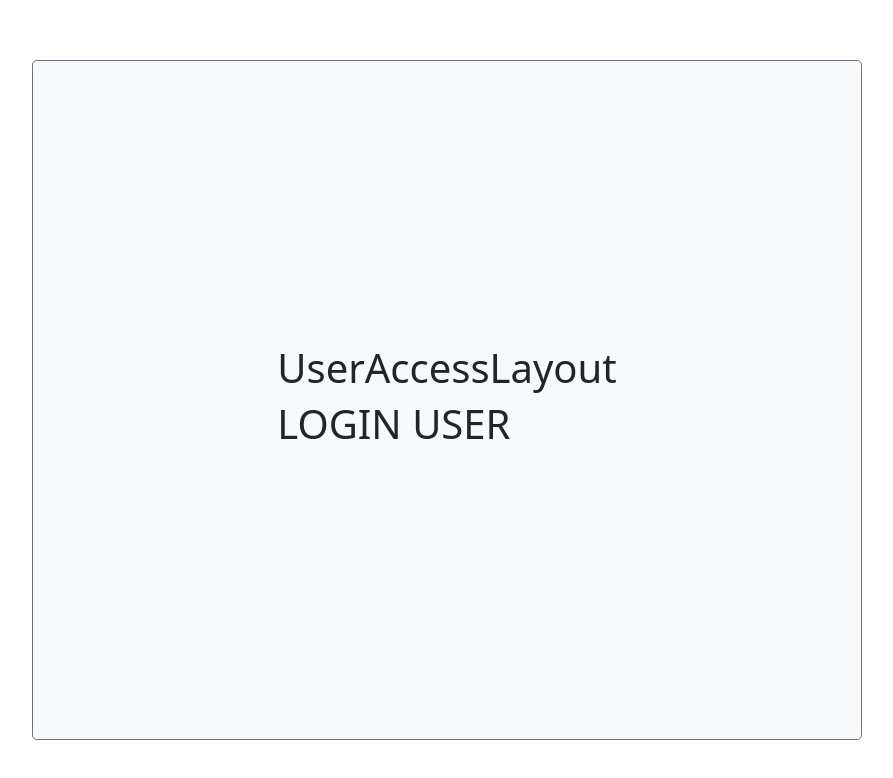
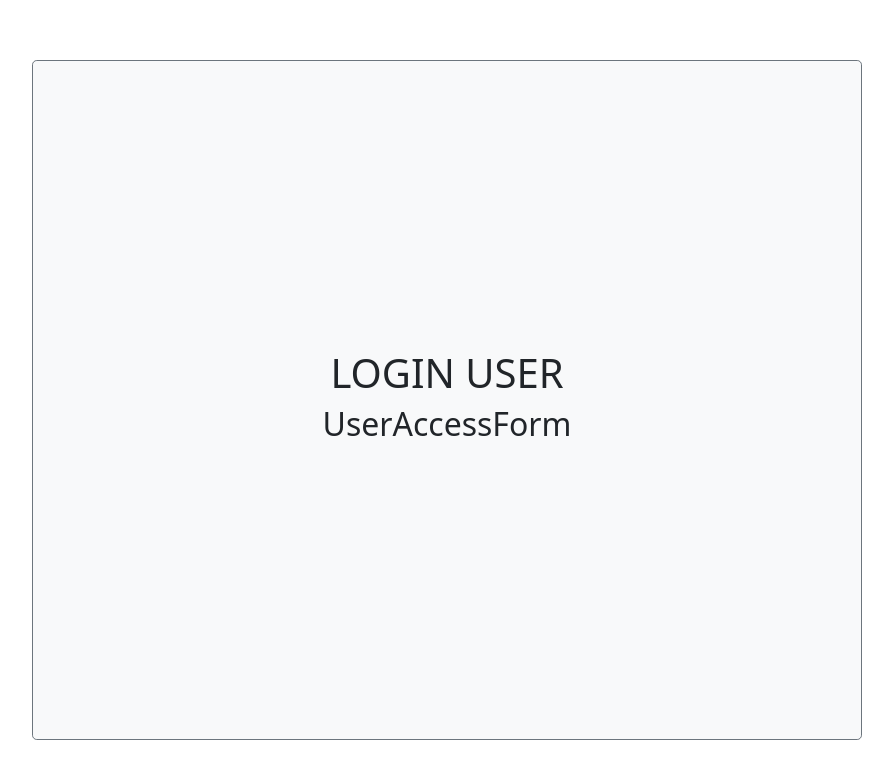
Before and after one commit to KenieB/toDoApp, a React (Vite) app in the folder to-do-client/: page /access/login in a window 1280 px wide. Shown: the top 778 px of the page, without its empty margins (193-1086 px from the left). Built offline with nearby package versions, Linux system fonts and the light colour scheme.

Commit message:
Routing corrected for reorg

```diff
--- a/to-do-client/src/App.jsx
+++ b/to-do-client/src/App.jsx
@@ -33,8 +33,6 @@ function App() {
                 activeUser={activeUser}
                 setActiveUser={setActiveUser}
                 hasAccessToken={hasAccessToken}
-                setHasAccessToken={setHasAccessToken}
-                newUserFlag={newUserFlag}
                 setNewUserFlag={setNewUserFlag}
                 appErr={appErr}
                 setAppErr={setAppErr}
@@ -66,6 +64,7 @@ function App() {
                   setHasAccessToken={setHasAccessToken}
                   appErr={appErr}
                   setAppErr={setAppErr}
+                  newUserFlag={newUserFlag}
                 />
               }
             />
@@ -79,6 +78,7 @@ function App() {
                   setHasAccessToken={setHasAccessToken}
                   appErr={appErr}
                   setAppErr={setAppErr}
+                  newUserFlag={newUserFlag}
                 />
               }
             />
--- a/to-do-client/src/home/EnterApp.jsx
+++ b/to-do-client/src/home/EnterApp.jsx
@@ -8,18 +8,15 @@ function EnterApp({
   activeUser,
   setActiveUser,
   hasAccessToken,
-  newUserFlag,
   setNewUserFlag,
-  setHasAccessToken,
   appErr,
   setAppErr,
 }) {
   useEffect(() => {
-    if (Object.keys(activeUser).length) {
+    if (Object.keys(activeUser).length && !hasAccessToken) {
       const invalidSession = new Error(
         "Invalid session. Please login again to validate."
       );
-      console.log("invalidSession: ", invalidSession);
       setAppErr(invalidSession);
     }
   }, []);
@@ -50,6 +47,7 @@ function EnterApp({
             <Container fluid id="user-view-element-container">
               <UserAccessPrompt
                 activeUser={activeUser}
+                setActiveUser={setActiveUser}
                 setNewUserFlag={setNewUserFlag}
                 appErr={appErr}
                 setAppErr={setAppErr}
--- a/to-do-client/src/home/UserAccessPrompt.jsx
+++ b/to-do-client/src/home/UserAccessPrompt.jsx
@@ -3,17 +3,23 @@ import { useNavigate } from "react-router-dom";
 import { Container, Row, Col, Button } from "react-bootstrap";
 import ErrorAlert from "../layout/ErrorAlert";
 
-function UserAccessPrompt({ activeUser, setNewUserFlag, appErr, setAppErr }) {
+function UserAccessPrompt({ activeUser, setActiveUser, setNewUserFlag, appErr, setAppErr }) {
   const navigate = useNavigate();
 
   //User Access Button Click Handlers
   const loginClickHandler = (event) => {
     event.preventDefault();
+    if(Object.keys(activeUser).length) {
+      setActiveUser({});
+    }
     setAppErr(null);
     navigate("/access/login");
   };
   const registerClickHandler = (event) => {
     event.preventDefault();
+    if(Object.keys(activeUser).length) {
+      setActiveUser({});
+    }
     setNewUserFlag(true);
     setAppErr(null);
     navigate("/access/register");
--- a/to-do-client/src/userAccess/LoginUser.jsx
+++ b/to-do-client/src/userAccess/LoginUser.jsx
@@ -1,5 +1,6 @@
 import React, { useEffect } from "react";
 import { Container, Row, Col, Button } from "react-bootstrap";
+import UserAccessForm from "./UserAccessForm";
 
 function LoginUser({
   activeUser,
@@ -8,13 +9,20 @@ function LoginUser({
   setHasAccessToken,
   appErr,
   setAppErr,
+  newUserFlag,
 }) {
   useEffect(() => {
-    console.log("activeUser: ", activeUser);
-    console.log("hasAccessToken: ", hasAccessToken);
-    console.log("appErr: ", appErr);
+    console.log("[LOGIN] activeUser: ", activeUser);
+    console.log("[LOGIN] hasAccessToken: ", hasAccessToken);
+    console.log("[LOGIN] newUserFlag: ", newUserFlag);
+    console.log("[LOGIN] appErr: ", appErr);
   }, []);
-  return <h1>LOGIN USER</h1>;
+  return (
+    <>
+      <h1>LOGIN USER</h1>
+      <h2>UserAccessForm</h2>
+    </>
+  );
 }
 
 export default LoginUser;
--- a/to-do-client/src/userAccess/RegisterUser.jsx
+++ b/to-do-client/src/userAccess/RegisterUser.jsx
@@ -1,5 +1,6 @@
 import React, { useEffect } from "react";
 import { Container, Row, Col, Button } from "react-bootstrap";
+import UserAccessForm from "./UserAccessForm";
 
 function RegisterUser({
   activeUser,
@@ -8,13 +9,20 @@ function RegisterUser({
   setHasAccessToken,
   appErr,
   setAppErr,
+  newUserFlag,
 }) {
   useEffect(() => {
-    console.log("activeUser: ", activeUser);
-    console.log("hasAccessToken: ", hasAccessToken);
-    console.log("appErr: ", appErr);
+    console.log("[REGISTER] activeUser: ", activeUser);
+    console.log("[REGISTER] hasAccessToken: ", hasAccessToken);
+    console.log("[LOGIN] newUserFlag: ", newUserFlag);
+    console.log("[REGISTER] appErr: ", appErr);
   }, []);
-  return <h1>REGISTER USER</h1>;
+  return (
+    <>
+      <h1>REGISTER USER</h1>
+      <h2>UserAccessForm</h2>
+    </>
+  );
 }
 
 export default RegisterUser;
--- a/to-do-client/src/userAccess/UserAccessForm.jsx
+++ b/to-do-client/src/userAccess/UserAccessForm.jsx
@@ -1,35 +1,86 @@
 import React, { useState } from "react";
 import { Form, Container } from "react-bootstrap";
 
-function UserAccessForm({ newUserFlag }) {
+function UserAccessForm({
+  setActiveUser,
+  setHasAccessToken,
+  appErr,
+  setAppErr,
+  newUserFlag,
+}) {
   const newUserInit = {
     first_name: "",
     last_name: "",
     email: "",
     password: "",
-    password_check: "",
+    password_confirm: "",
   };
   const existingUserInit = {
     email: "",
     password: "",
   };
-  const initFormState = () => newUser ? newUserInit : existingUserInit;
+  const initFormState = () => (newUser ? newUserInit : existingUserInit);
 
   const [formData, setFormData] = useState(initFormState());
 
+  // Click/Change/Submit Handlers
+  const handleChange = ({ target }) => {
+    setFormData({
+      ...formData,
+      [target.name]: target.value,
+    });
+  };
+  const handleCancel = () => {
+    history.goBack();
+  };
 
+  /*
+ const handleSubmit = (event) => {
+    event.preventDefault();
+    const abortController = new AbortController();
+    setNewReservationDate("");
+    async function createNewReservation() {
+      try {
+        const newReservationRequest = {
+          ...formData,
+          people: Number(formData.people),
+        };
+        const response = await createReservation(
+          newReservationRequest,
+          abortController.signal
+        );
+        setNewReservationDate(response.reservation_date);
+      } catch (error) {
+        setReservationsError(error);
+      }
+    }
+    createNewReservation();
+    return () => abortController.abort();
+  };
+  */
 
-  if (newUserFlag) {
+  /* if (newUserFlag) {
     return (
       <>
         <Form>
-          <Form.Group className="mb-3" controlId="formBasicEmail">
-            <Form.Label>Email address</Form.Label>
-            <Form.Control type="email" placeholder="Enter email" />
+          <Form.Group className="" controlId="first_name">
+            <Form.Label>First Name</Form.Label>
+            <Form.Control type="text" placeholder="Enter first name" />
           </Form.Group>
-          <Form.Group className="mb-3" controlId="formBasicPassword">
+          <Form.Group className="" controlId="last_name">
+            <Form.Label>Last Name</Form.Label>
+            <Form.Control type="text" placeholder="Enter last name" />
+          </Form.Group>
+          <Form.Group className="" controlId="password">
             <Form.Label>Password</Form.Label>
-            <Form.Control type="password" placeholder="Password" />
+            <Form.Control type="password" placeholder="Enter password" />
+          </Form.Group>
+          <Form.Group className="" controlId="password_confirm">
+            <Form.Label>Confirm Password</Form.Label>
+            <Form.Control
+              type="password"
+              placeholder="Re-enter password to confirm"
+            />
           </Form.Group>
         </Form>
       </>
@@ -38,16 +89,19 @@ function UserAccessForm({ newUserFlag }) {
     return (
       <>
         <Form>
-          <Form.Group className="mb-3" controlId="formBasicEmail">
-            <Form.Label>Email address</Form.Label>
-            <Form.Control type="email" placeholder="Email address" />
+          <Form.Group className="" controlId="email">
+            <Form.Label>Email</Form.Label>
+            <Form.Control type="email" placeholder="Enter email address" />
           </Form.Group>
-          <Form.Group className="mb-3" controlId="formBasicPassword">
+          <Form.Group className="" controlId="password">
             <Form.Label>Password</Form.Label>
-            <Form.Control type="password" placeholder="Password" />
+            <Form.Control type="password" placeholder="Enter password" />
           </Form.Group>
         </Form>
       </>
     );
-  }
+  }*/
+  return <h1>UserAccessForm</h1>;
 }
+
+export default UserAccessForm;
--- a/to-do-client/src/userAccess/UserAccessLayout.jsx
+++ b/to-do-client/src/userAccess/UserAccessLayout.jsx
@@ -11,22 +11,27 @@ function UserAccessLayout({
   newUserFlag,
   setNewUserFlag,
   appErr,
-  setAppErr
+  setAppErr,
 }) {
   /*
-        useEffect(() => {
-            if (activeUser.first_name && !hasAccessToken) {
-                setAppErr(new Error("Invalid session. Please login again to validate."));
-            }
-        }, [activeUser, hasAccessToken]);
-    */
+
+  */
   return (
     <>
-      <Container className="d-flex justify-content-center h-100">
-        <Row>
-          <Col className="d-flex align-items-center">
-            <Container fluid>
-              <h1>UserAccessLayout</h1>
+      <Container
+        id="user-access-layout-container"
+        className="d-flex justify-content-center w-100 h-100"
+      >
+        <Row id="user-access-layout-row" className="w-100">
+          <Col
+            id="user-access-layout-col"
+            className="d-flex align-items-center"
+          >
+            <Container
+              fluid
+              id="user-access-layout-outlet"
+              className="text-center"
+            >
               <Outlet />
             </Container>
           </Col>
```
